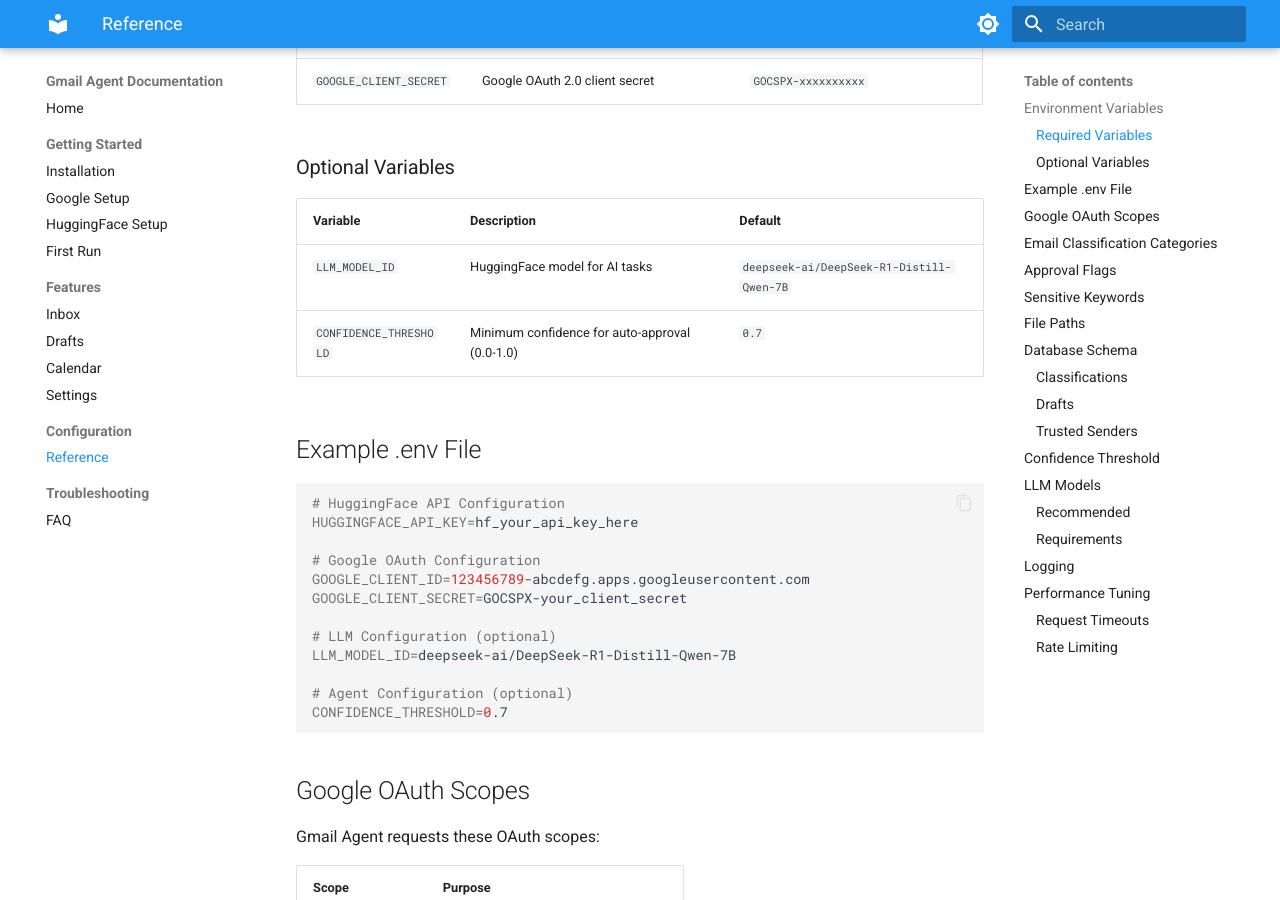
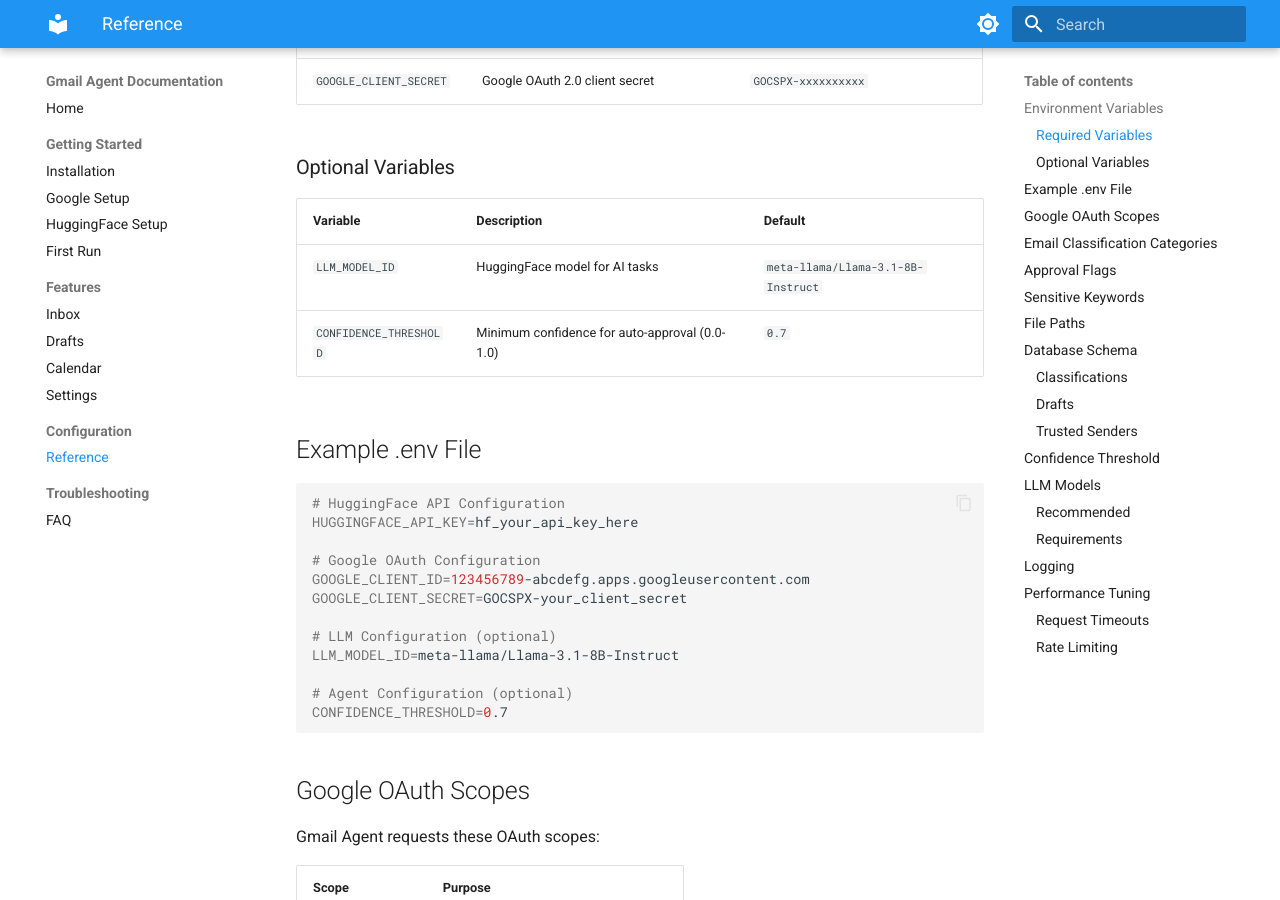
Before and after one commit to PierreExeter/gmail-agent, an MkDocs documentation site: the page built from docs/configuration/reference.md, in a window 1280 px wide and 900 px high, scrolled down 478 px. Built offline with MkDocs 1.6.1 and Material for MkDocs 9.7.7, drawn with Linux system fonts in a browser that asks for light colours; some of the changed text lies outside the part shown.

Commit message:
fixed email classification with llama3

```diff
--- a/config.py
+++ b/config.py
@@ -26,7 +26,7 @@
 
 # HuggingFace settings
 HUGGINGFACE_API_KEY = os.getenv("HUGGINGFACE_API_KEY", "")
-LLM_MODEL_ID = os.getenv("LLM_MODEL_ID", "deepseek-ai/DeepSeek-R1-Distill-Qwen-7B")
+LLM_MODEL_ID = os.getenv("LLM_MODEL_ID", "meta-llama/Llama-3.1-8B-Instruct")
 
 # Agent settings
 CONFIDENCE_THRESHOLD = float(os.getenv("CONFIDENCE_THRESHOLD", "0.7"))
--- a/docs/configuration/reference.md
+++ b/docs/configuration/reference.md
@@ -18,7 +18,7 @@
 
 | Variable | Description | Default |
 |----------|-------------|---------|
-| `LLM_MODEL_ID` | HuggingFace model for AI tasks | `deepseek-ai/DeepSeek-R1-Distill-Qwen-7B` |
+| `LLM_MODEL_ID` | HuggingFace model for AI tasks | `meta-llama/Llama-3.1-8B-Instruct` |
 | `CONFIDENCE_THRESHOLD` | Minimum confidence for auto-approval (0.0-1.0) | `0.7` |
 
 ## Example .env File
@@ -32,7 +32,7 @@
 GOOGLE_CLIENT_SECRET=GOCSPX-your_client_secret
 
 # LLM Configuration (optional)
-LLM_MODEL_ID=deepseek-ai/DeepSeek-R1-Distill-Qwen-7B
+LLM_MODEL_ID=meta-llama/Llama-3.1-8B-Instruct
 
 # Agent Configuration (optional)
 CONFIDENCE_THRESHOLD=0.7
@@ -155,7 +155,7 @@
 
 | Model ID | Parameters | Notes |
 |----------|------------|-------|
-| `deepseek-ai/DeepSeek-R1-Distill-Qwen-7B` | 7B | Default, well-balanced |
+| `meta-llama/Llama-3.1-8B-Instruct` | 7B | Default, well-balanced |
 | `meta-llama/Llama-2-7b-chat-hf` | 7B | Requires license acceptance |
 | `HuggingFaceH4/zephyr-7b-beta` | 7B | Good for helpful responses |
 
```
Also changed, not shown: README.md (+1 -1 lines), docs/features/settings.md (+1 -1 lines), docs/getting-started/huggingface-setup.md (+3 -3 lines), docs/getting-started/installation.md (+1 -1 lines), test_llama_text_infenrece.py (added, +21 -0 lines), 5 other files.
